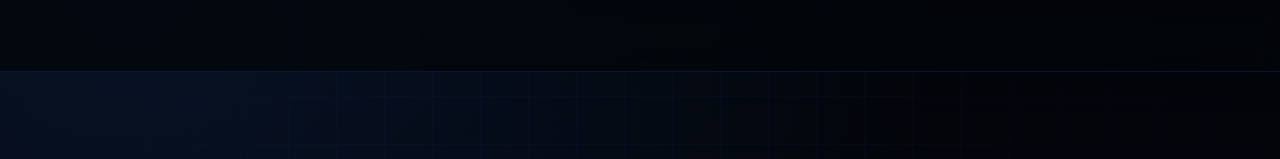
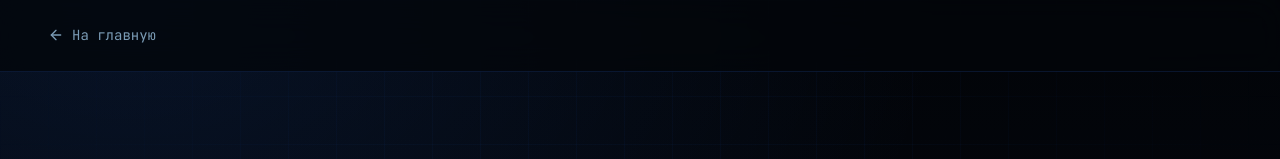
Before and after one commit to Frosr1o2/bubble-launcher, a plain HTML site: page download/index.html in a window 1280 px wide. Shown: the top 159 px of the page. Drawn offline with Linux system fonts and the light colour scheme.

Commit message:
Update index.html

```diff
--- a/download/index.html
+++ b/download/index.html
@@ -242,6 +242,10 @@
     <div id="background"></div>
 
     <header id="header">
+                <a href="/bubble-launcher/" class="back-link">
+            <svg width="16" height="16" viewBox="0 0 24 24" fill="none" stroke="currentColor" stroke-width="2" stroke-linecap="round" stroke-linejoin="round"><line x1="19" y1="12" x2="5" y2="12"></line><polyline points="12 19 5 12 12 5"></polyline></svg>
+            На главную
+        </a>
         <nav>
         </nav>
     </header>
```
